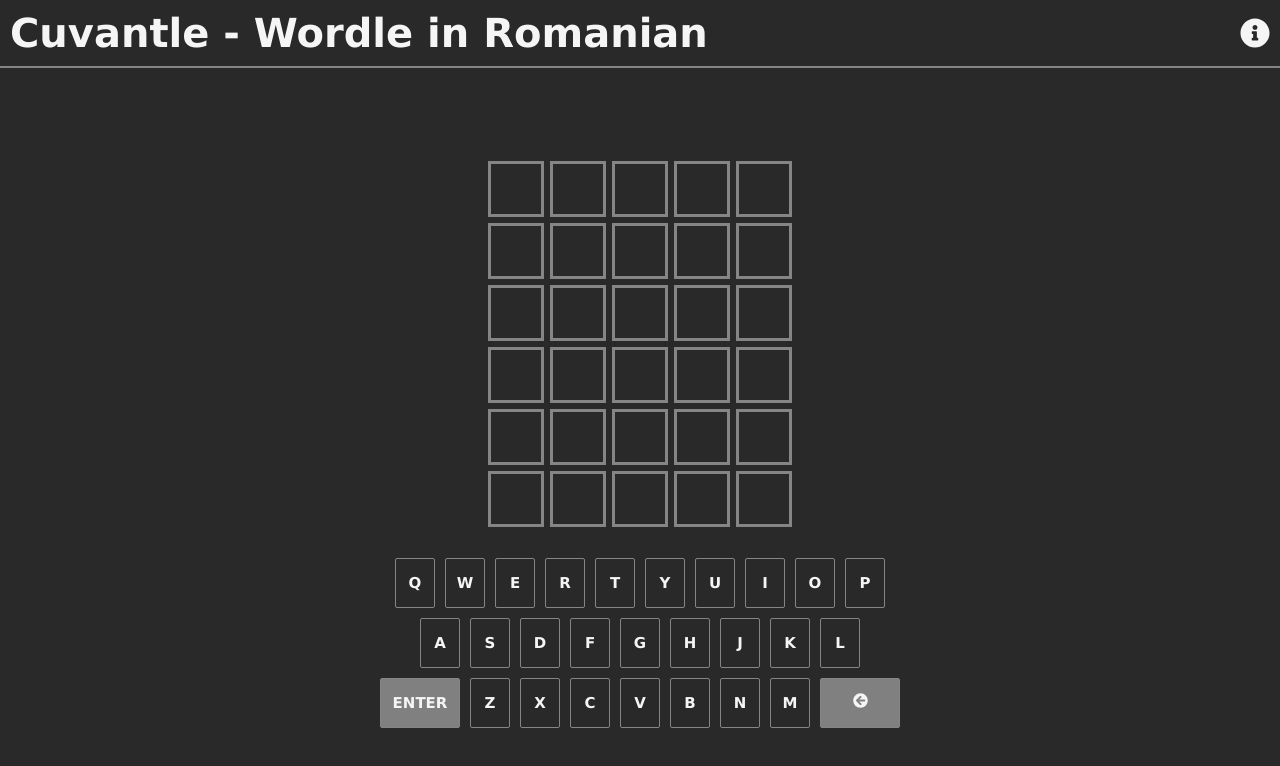
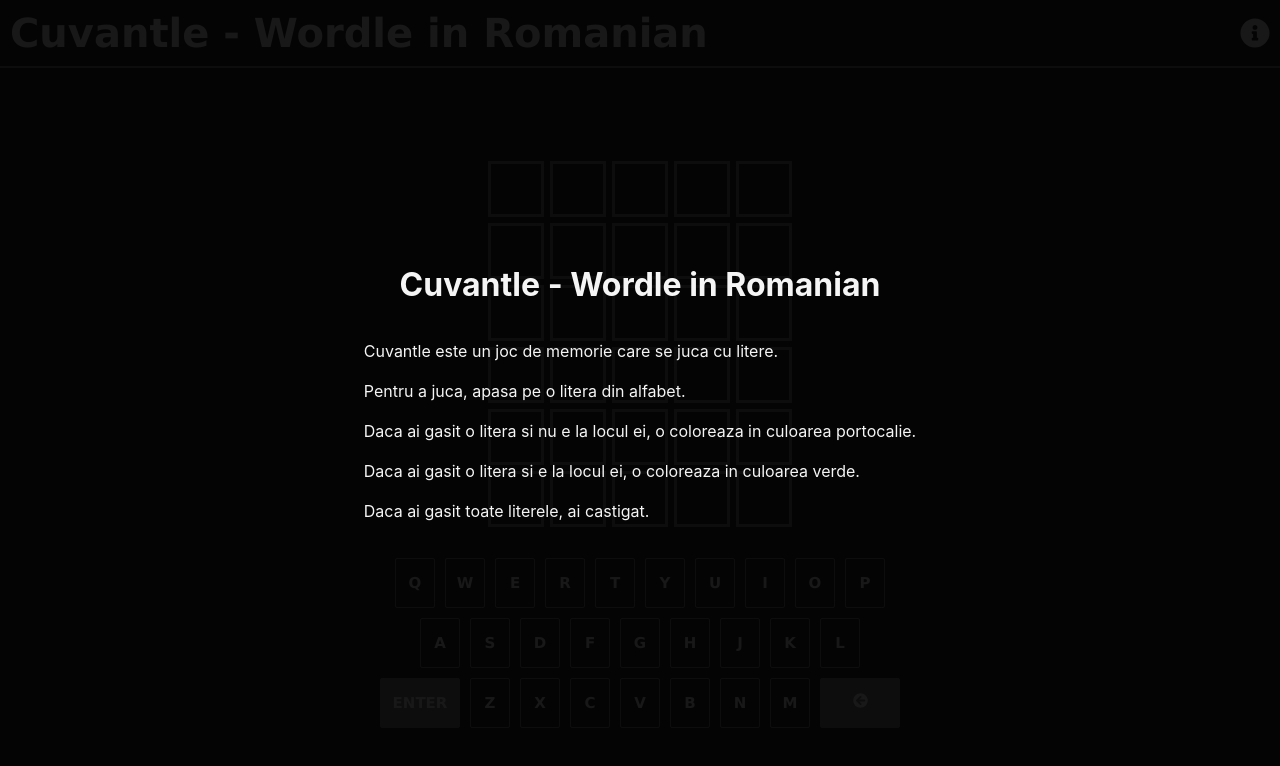
Before and after one commit to gamirou/Cuvantle, a React (Create React App) app: page / in a window 1280 px wide. Shown: the top 766 px of the page. Built offline with nearby package versions, Linux system fonts and the light colour scheme.

Commit message:
help container

```diff
--- a/src/App.css
+++ b/src/App.css
@@ -6,3 +6,11 @@
   align-items: center;
   justify-content: center;
 }
+
+.App--hide {
+  display: none;
+}
+
+.App--show {
+  display: flex;
+}
--- a/src/App.js
+++ b/src/App.js
@@ -1,15 +1,26 @@
 import './App.css';
 import Cuvantle from './components/main/Cuvantle';
 import Navbar from './components/navbar/Navbar';
+import Help from './components/help/Help';
+import { useState } from 'react';
 
-const App = ({ words, hideLoader }) => {
+const App = ({ words }) => {
   // useEffect(hideLoader);
 
+  const [showHelp, setShowHelp] = useState(true);
+
+  // const handleUpdate = (updatedShowHelp) => {
+  //   setShowHelp(updatedShowHelp);
+  // }
+
   return (
-    <div className="App">
-      <Navbar />
-      <Cuvantle words={words}/>
-    </div>
+    <>
+      <div className='App'>
+        <Navbar showHelp={showHelp} setShowHelp={setShowHelp}/>
+        <Cuvantle words={words} />
+      </div>
+      <Help showHelp={showHelp} setShowHelp={setShowHelp} />
+    </>
   );
 }
 
--- /dev/null
+++ b/src/components/help/Help.css
@@ -0,0 +1,22 @@
+.help {
+    position: absolute;
+    top: 0;
+    left: 0;
+    width: 100%;
+    height: 100%;
+    background-color: rgba(0, 0, 0, 0.9);
+    display: flex;
+    flex-direction: column;
+    justify-content: center;
+    align-items: center;
+    z-index: 10;
+    color: whitesmoke;
+}
+
+.help--show {
+    display: flex;
+}
+
+.help--hide {
+    display: none;
+}
--- /dev/null
+++ b/src/components/help/Help.js
@@ -0,0 +1,33 @@
+import React from "react";
+import './Help.css';
+
+export const Help = ({ showHelp, setShowHelp }) => {
+
+    const hideHelp = () => setShowHelp(false);
+
+    return (
+        <div className={`help ${showHelp ? `help--show` : `help--hide`}`}
+            onClick={hideHelp}>
+            <h1>Cuvantle - Wordle in Romanian</h1>
+            <p>
+                Cuvantle este un joc de memorie care se juca cu litere.
+                <br />
+                <br />
+                Pentru a juca, apasa pe o litera din alfabet.
+                <br />
+                <br />
+                Daca ai gasit o litera si nu e la locul ei, o coloreaza in culoarea portocalie.
+                <br />
+                <br />
+                Daca ai gasit o litera si e la locul ei, o coloreaza in culoarea verde.
+                <br />
+                <br />
+                Daca ai gasit toate literele, ai castigat.
+                <br />
+                <br />
+            </p>
+        </div>
+    );
+}
+
+export default Help;
--- a/src/components/navbar/Navbar.css
+++ b/src/components/navbar/Navbar.css
@@ -24,3 +24,9 @@
     font-size: 40px;
     margin: 0 10px;
 }
+
+@media screen and (max-width: 730px) {
+    .navbar--header {
+        font-size: 25px;
+    }
+}
--- a/src/components/navbar/Navbar.js
+++ b/src/components/navbar/Navbar.js
@@ -1,19 +1,16 @@
 import React from "react";
-import { FaFontAwesome, FaInfoCircle } from "react-icons/fa";
+import { FaInfoCircle } from "react-icons/fa";
 import './Navbar.css';
 
-export const Navbar = () => {
+export const Navbar = ({ showHelp, setShowHelp }) => {
 
-    const handleClick = (e) => {
-        e.preventDefault();
-        console.log(e.target.id);
-    }
+    // const handleClick = () => setShowHelp(!showHelp);
+    const handleClick = () => setShowHelp(true);
 
     return (
         <nav className="navbar">
             <h1 className="navbar--header">Cuvantle - Wordle in Romanian</h1>
-            <FaInfoCircle onClick={handleClick}/>
-            {/* <FaGem /> */}
+            <FaInfoCircle onClick={handleClick} />
         </nav>
     );
 }
```
Also changed, not shown: src/components/main/Cuvantle.js (line endings or trailing spaces).
